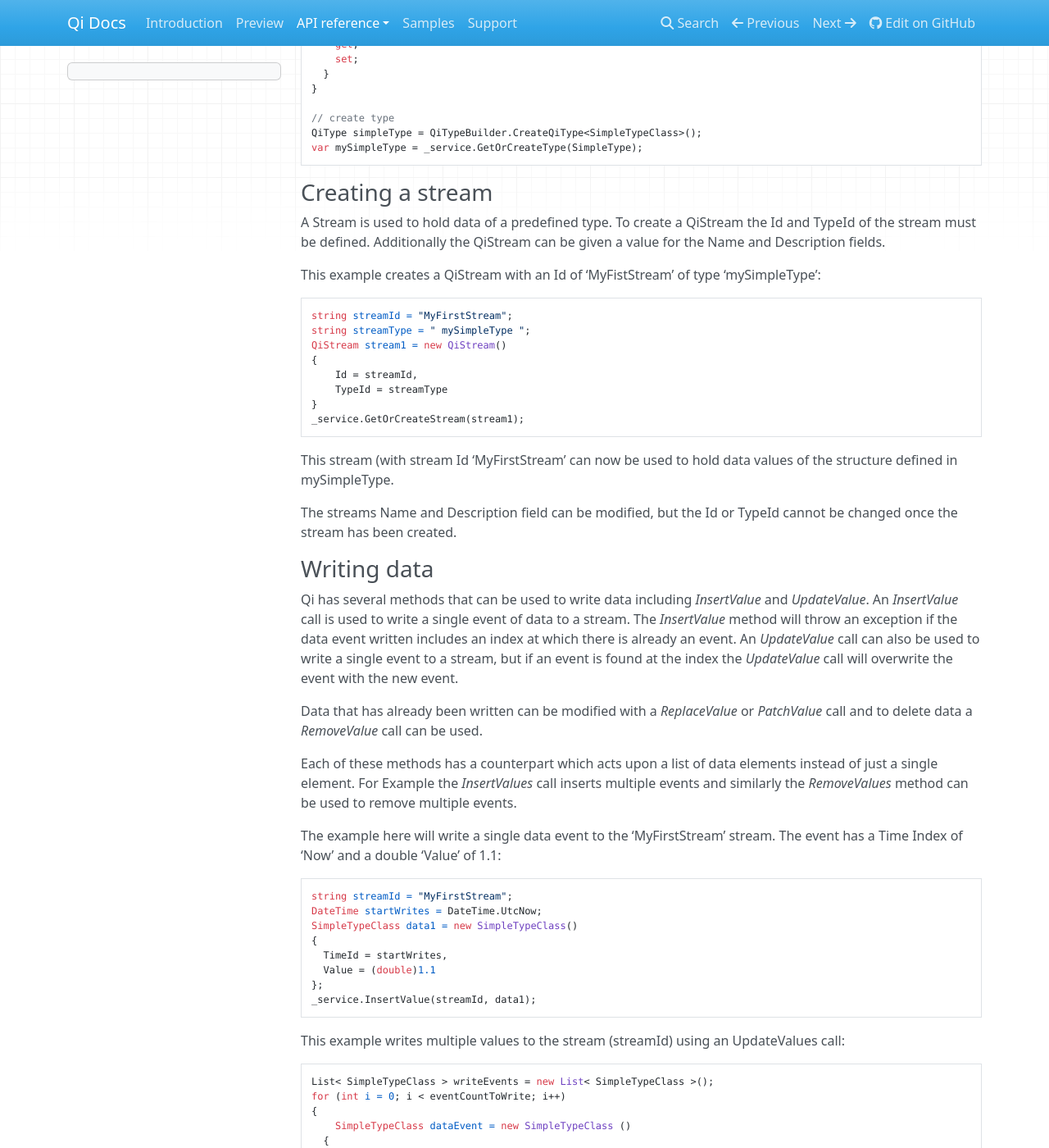
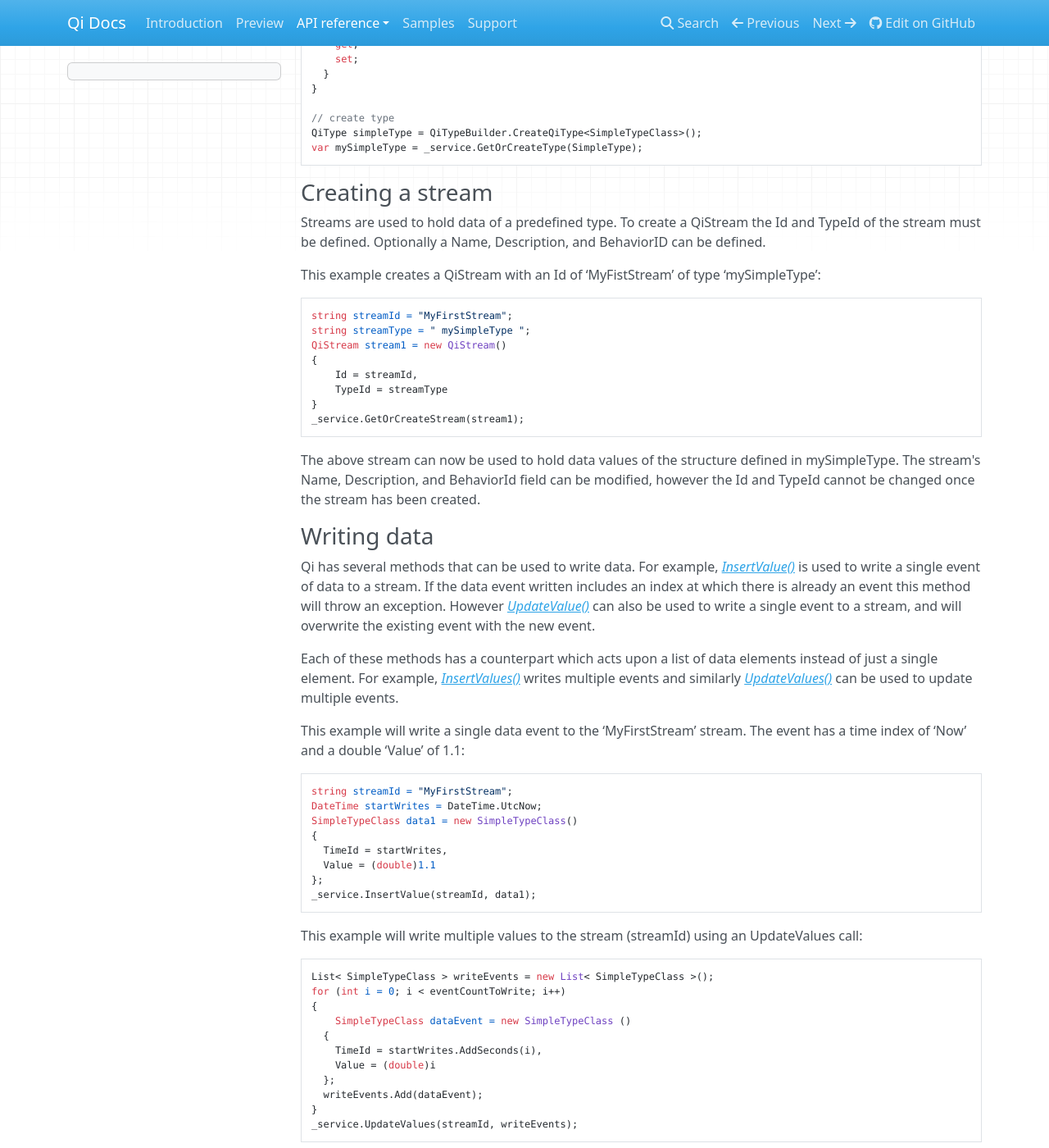
Before and after one commit to ssuryanarayanan/Qi-Docs, an MkDocs documentation site: the page built from docs/Overview.md, in a window 1280 px wide and 1400 px high, scrolled down 768 px. Shown: the whole window at 82% size. Built offline with MkDocs 1.6.1, drawn with Linux system fonts in a browser that asks for light colours; nearby versions of some CDN libraries; old or Windows-style settings are respelled for this version of MkDocs; some of the changed text lies outside the part shown.

Commit message:
Update Overview.md

````diff
--- a/docs/Overview.md
+++ b/docs/Overview.md
@@ -1,6 +1,6 @@
 After obtaining Qi REST API access keys by visiting [qi.osisoft.com](https://qi.osisoft.com), samples of clients using Qi can be found by visiting the <a href="https://github.com/osisoft/Qi-Samples" target="_blank">Qi-Samples Repository</a> on GitHub.
 
-Your tenant is a self-contained entity within Qi and can be utilized to define 3 different objects that are used to store and manage data:
+Your tenant is a self-contained entity within Qi and can be utilized to define 3 different objects to store and manage data:
 
 * __Type__: user defined structure denoting a single measured event or object for storage
 * __Stream__: basic unit of storage consisting of an ordered series of objects conforming to a type definition
@@ -36,8 +36,8 @@
 ```
 
 ###Creating a stream
-A Stream is used to hold data of a predefined type.
-To create a QiStream the Id and TypeId of the stream must be defined. Additionally the QiStream can be given a value for the Name and Description fields.
+Streams are used to hold data of a predefined type.
+To create a QiStream the Id and TypeId of the stream must be defined. Optionally a Name, Description, and BehaviorID can be defined.
 
 This example creates a QiStream with an Id of ‘MyFistStream’ of type ‘mySimpleType’:
 
@@ -52,21 +52,15 @@
 _service.GetOrCreateStream(stream1);
 ```
 
-This stream (with stream Id ‘MyFirstStream’ can now be used to hold data values of the structure defined in mySimpleType.
-
-The streams Name and Description field can be modified, but the Id or TypeId cannot be changed once the stream has been created.
+The above stream can now be used to hold data values of the structure defined in mySimpleType. The stream's Name, Description, and BehaviorId field can be modified, however the Id and TypeId cannot be changed once the stream has been created.
 
 ###Writing data
 
-Qi has several methods that can be used to write data including *InsertValue* and *UpdateValue*.
-An *InsertValue* call is used to write a single event of data to a stream. The *InsertValue* method will throw an exception if the data event written includes an index at which there is already an event.
-An *UpdateValue* call can also be used to write a single event to a stream, but if an event is found at the index the *UpdateValue* call will overwrite the event with the new event.
+Qi has several methods that can be used to write data. For example, [*InsertValue()*](https://qi-docs.readthedocs.org/en/latest/Data/#insertvalue) is used to write a single event of data to a stream. If the data event written includes an index at which there is already an event this method will throw an exception.  However [*UpdateValue()*](https://qi-docs.readthedocs.org/en/latest/Data/#updatevalue) can also be used to write a single event to a stream, and will overwrite the existing event with the new event.
 
-Data that has already been written can be modified with a *ReplaceValue* or *PatchValue* call and to delete data a *RemoveValue* call can be used.
+Each of these methods has a counterpart which acts upon a list of data elements instead of just a single element. For example, [*InsertValues()*](https://qi-docs.readthedocs.org/en/latest/Data/#insertvalues) writes multiple events and similarly [*UpdateValues()*](https://qi-docs.readthedocs.org/en/latest/Data/#updatevalues) can be used to update multiple events.
 
-Each of these methods has a counterpart which acts upon a list of data elements instead of just a single element. For Example the *InsertValues* call inserts multiple events and similarly the *RemoveValues* method can be used to remove multiple events.
-
-The example here will write a single data event to the ‘MyFirstStream’ stream. The event has a Time Index of ‘Now’ and a double ‘Value’ of 1.1:
+This example will write a single data event to the ‘MyFirstStream’ stream. The event has a time index of ‘Now’ and a double ‘Value’ of 1.1:
 
 ```
 string streamId = "MyFirstStream";
@@ -79,7 +73,7 @@
 _service.InsertValue(streamId, data1);
 ```
 
-This example writes multiple values to the stream (streamId) using an UpdateValues call:
+This example will write multiple values to the stream (streamId) using an UpdateValues call:
 
 ```
 List< SimpleTypeClass > writeEvents = new List< SimpleTypeClass >();
````
